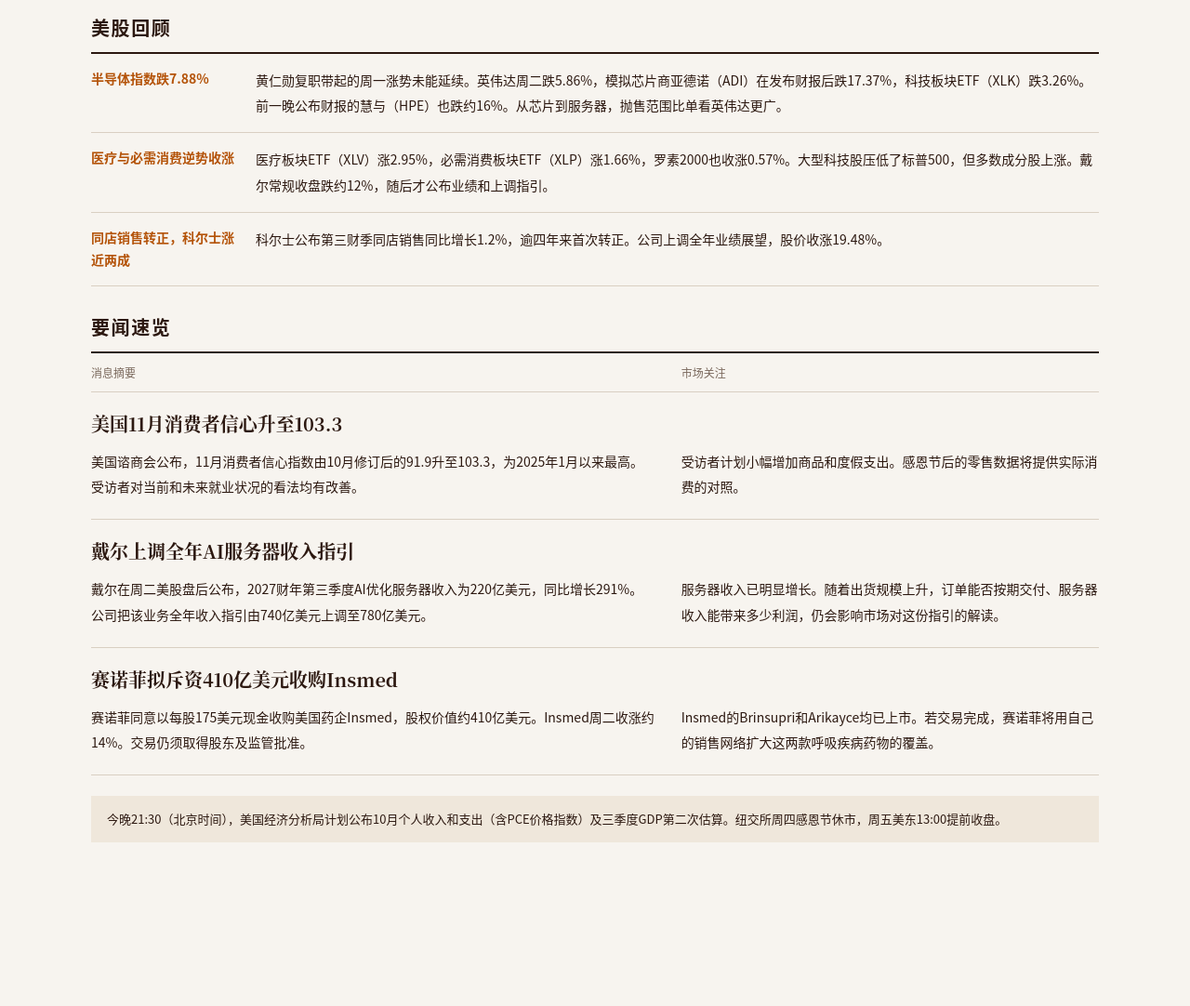
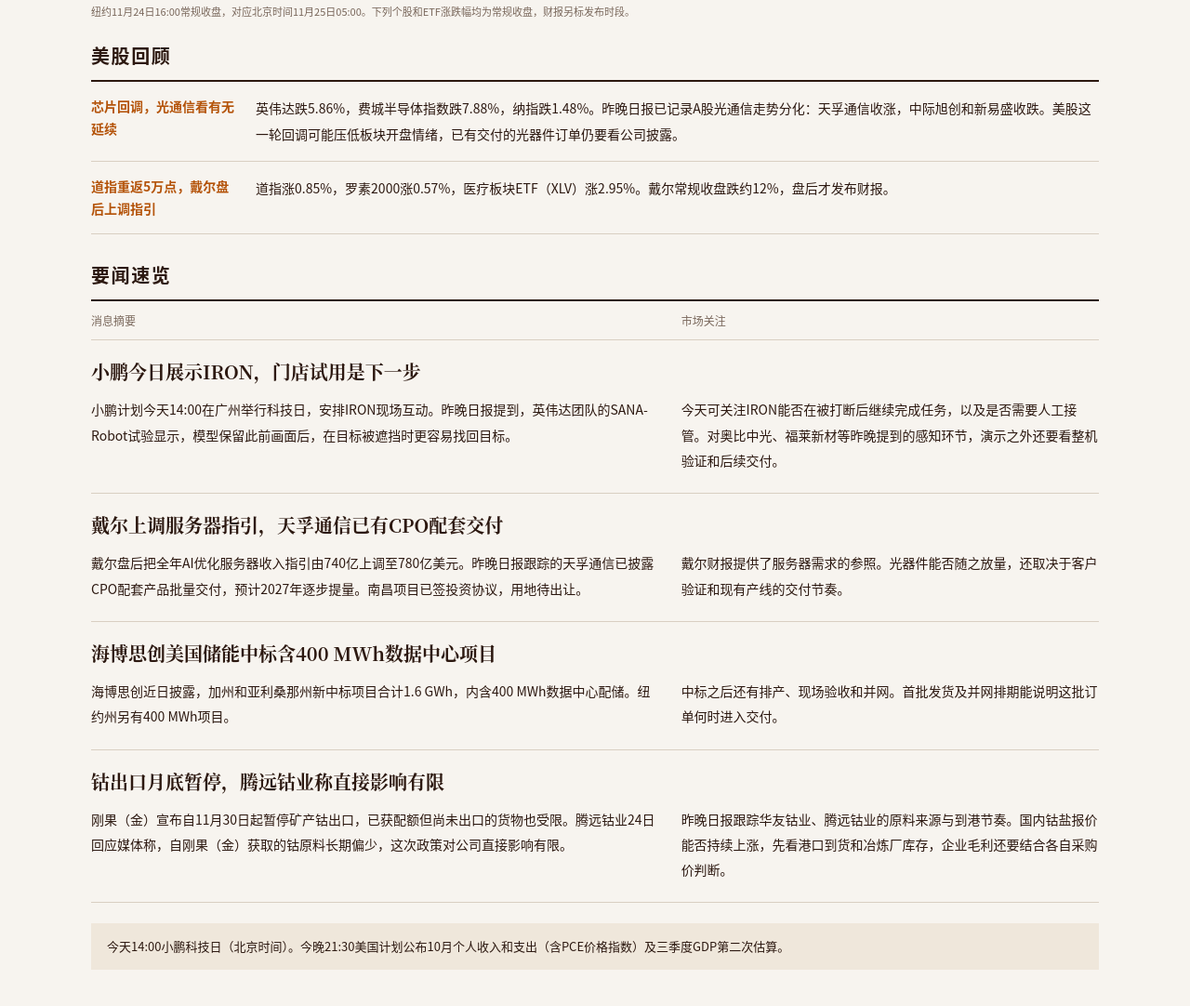
Before and after one commit to L1o98/daily-report, a plain HTML site: page morning.html in a window 1280 px wide. Shown: the part 550-1632 px from the top of the page at 93% size. Before the commit the page ends 1502 px from the top, so only its background shows below. Drawn offline with Linux system fonts and the light colour scheme.

Commit message:
Revise the November 25 morning brief with A-share context

```diff
--- a/morning.html
+++ b/morning.html
@@ -69,8 +69,8 @@ article h4 { font-size:20px; line-height:1.5; margin:0 0 12px; }
   <div class="mastfoot"><span>信息截至 08:30（北京时间）</span><span>美股交易日 11月24日 · 周二</span></div>
 </header>
 <section class="lead">
-  <h2>芯片股回吐涨幅，纳指跌1.48%，道指重返5万点</h2>
-  <p>英伟达回吐周一部分涨幅，费城半导体指数跌近8%，带动纳指和标普500回落。多数标普成分股仍收涨，医疗和必需消费板块走强。美国消费者信心跳升，百货商科尔士在同店销售转正后大涨。</p>
+  <h2>小鹏今日展示IRON，隔夜美股芯片股回调</h2>
+  <p>昨晚日报关注小鹏 IRON 的门店试用，以及光器件和数据中心储能的交付。小鹏科技日计划于下午举行，隔夜费城半导体指数跌7.88%，戴尔却在盘后上调全年 AI 服务器收入指引。A 股开盘先看芯片抛售是否传到光通信，机器人则有自己的日程。刚果（金）月底暂停钴出口的影响，仍要从国内原料库存和到港节奏看。</p>
 </section>
 <section class="metrics" aria-label="美股常规收盘">
   <div class="metric negative"><small>标普500</small><strong>−0.50%</strong><span>7,201.09 点</span></div>
@@ -80,26 +80,29 @@ article h4 { font-size:20px; line-height:1.5; margin:0 0 12px; }
 </section>
 <p class="session">纽约11月24日16:00常规收盘，对应北京时间11月25日05:00。下列个股和ETF涨跌幅均为常规收盘，财报另标发布时段。</p>
 <section class="market"><h3>美股回顾</h3>
-  <div class="market-row"><h4>半导体指数跌7.88%</h4><p>黄仁勋复职带起的周一涨势未能延续。英伟达周二跌5.86%，模拟芯片商亚德诺（ADI）在发布财报后跌17.37%，科技板块ETF（XLK）跌3.26%。前一晚公布财报的慧与（HPE）也跌约16%。从芯片到服务器，抛售范围比单看英伟达更广。</p></div>
-  <div class="market-row"><h4>医疗与必需消费逆势收涨</h4><p>医疗板块ETF（XLV）涨2.95%，必需消费板块ETF（XLP）涨1.66%，罗素2000也收涨0.57%。大型科技股压低了标普500，但多数成分股上涨。戴尔常规收盘跌约12%，随后才公布业绩和上调指引。</p></div>
-  <div class="market-row"><h4>同店销售转正，科尔士涨近两成</h4><p>科尔士公布第三财季同店销售同比增长1.2%，逾四年来首次转正。公司上调全年业绩展望，股价收涨19.48%。</p></div>
+  <div class="market-row"><h4>芯片回调，光通信看有无延续</h4><p>英伟达跌5.86%，费城半导体指数跌7.88%，纳指跌1.48%。昨晚日报已记录A股光通信走势分化：天孚通信收涨，中际旭创和新易盛收跌。美股这一轮回调可能压低板块开盘情绪，已有交付的光器件订单仍要看公司披露。</p></div>
+  <div class="market-row"><h4>道指重返5万点，戴尔盘后上调指引</h4><p>道指涨0.85%，罗素2000涨0.57%，医疗板块ETF（XLV）涨2.95%。戴尔常规收盘跌约12%，盘后才发布财报。</p></div>
 </section>
 <section aria-label="要闻速览"><h3>要闻速览</h3>
   <div class="columns" aria-hidden="true"><span>消息摘要</span><span>市场关注</span></div>
-  <article><h4>美国11月消费者信心升至103.3</h4><div class="event-body">
-    <p><span class="mobile-label">消息摘要</span>美国谘商会公布，11月消费者信心指数由10月修订后的91.9升至103.3，为2025年1月以来最高。受访者对当前和未来就业状况的看法均有改善。</p>
-    <p><span class="mobile-label">市场关注</span>受访者计划小幅增加商品和度假支出。感恩节后的零售数据将提供实际消费的对照。</p>
+  <article><h4>小鹏今日展示IRON，门店试用是下一步</h4><div class="event-body">
+    <p><span class="mobile-label">消息摘要</span>小鹏计划今天14:00在广州举行科技日，安排IRON现场互动。昨晚日报提到，英伟达团队的SANA-Robot试验显示，模型保留此前画面后，在目标被遮挡时更容易找回目标。</p>
+    <p><span class="mobile-label">市场关注</span>今天可关注IRON能否在被打断后继续完成任务，以及是否需要人工接管。对奥比中光、福莱新材等昨晚提到的感知环节，演示之外还要看整机验证和后续交付。</p>
   </div></article>
-  <article><h4>戴尔上调全年AI服务器收入指引</h4><div class="event-body">
-    <p><span class="mobile-label">消息摘要</span>戴尔在周二美股盘后公布，2027财年第三季度AI优化服务器收入为220亿美元，同比增长291%。公司把该业务全年收入指引由740亿美元上调至780亿美元。</p>
-    <p><span class="mobile-label">市场关注</span>服务器收入已明显增长。随着出货规模上升，订单能否按期交付、服务器收入能带来多少利润，仍会影响市场对这份指引的解读。</p>
+  <article><h4>戴尔上调服务器指引，天孚通信已有CPO配套交付</h4><div class="event-body">
+    <p><span class="mobile-label">消息摘要</span>戴尔盘后把全年AI优化服务器收入指引由740亿上调至780亿美元。昨晚日报跟踪的天孚通信已披露CPO配套产品批量交付，预计2027年逐步提量。南昌项目已签投资协议，用地待出让。</p>
+    <p><span class="mobile-label">市场关注</span>戴尔财报提供了服务器需求的参照。光器件能否随之放量，还取决于客户验证和现有产线的交付节奏。</p>
   </div></article>
-  <article><h4>赛诺菲拟斥资410亿美元收购Insmed</h4><div class="event-body">
-    <p><span class="mobile-label">消息摘要</span>赛诺菲同意以每股175美元现金收购美国药企Insmed，股权价值约410亿美元。Insmed周二收涨约14%。交易仍须取得股东及监管批准。</p>
-    <p><span class="mobile-label">市场关注</span>Insmed的Brinsupri和Arikayce均已上市。若交易完成，赛诺菲将用自己的销售网络扩大这两款呼吸疾病药物的覆盖。</p>
+  <article><h4>海博思创美国储能中标含400 MWh数据中心项目</h4><div class="event-body">
+    <p><span class="mobile-label">消息摘要</span>海博思创近日披露，加州和亚利桑那州新中标项目合计1.6 GWh，内含400 MWh数据中心配储。纽约州另有400 MWh项目。</p>
+    <p><span class="mobile-label">市场关注</span>中标之后还有排产、现场验收和并网。首批发货及并网排期能说明这批订单何时进入交付。</p>
+  </div></article>
+  <article><h4>钴出口月底暂停，腾远钴业称直接影响有限</h4><div class="event-body">
+    <p><span class="mobile-label">消息摘要</span>刚果（金）宣布自11月30日起暂停矿产钴出口，已获配额但尚未出口的货物也受限。腾远钴业24日回应媒体称，自刚果（金）获取的钴原料长期偏少，这次政策对公司直接影响有限。</p>
+    <p><span class="mobile-label">市场关注</span>昨晚日报跟踪华友钴业、腾远钴业的原料来源与到港节奏。国内钴盐报价能否持续上涨，先看港口到货和冶炼厂库存，企业毛利还要结合各自采购价判断。</p>
   </div></article>
 </section>
-<p class="calendar">今晚21:30（北京时间），美国经济分析局计划公布10月个人收入和支出（含PCE价格指数）及三季度GDP第二次估算。纽交所周四感恩节休市，周五美东13:00提前收盘。</p>
+<p class="calendar">今天14:00小鹏科技日（北京时间）。今晚21:30美国计划公布10月个人收入和支出（含PCE价格指数）及三季度GDP第二次估算。</p>
 </main>
 </body>
 </html>
```
Also changed, not shown: morning/2026-11-25.html (+18 -15 lines).
